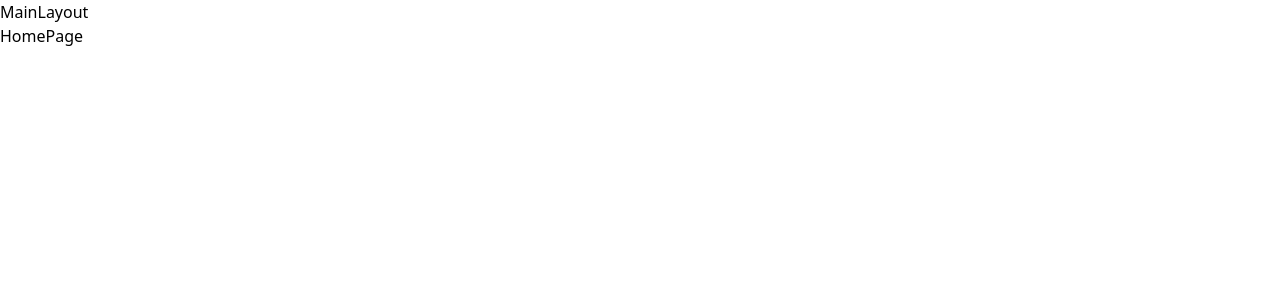
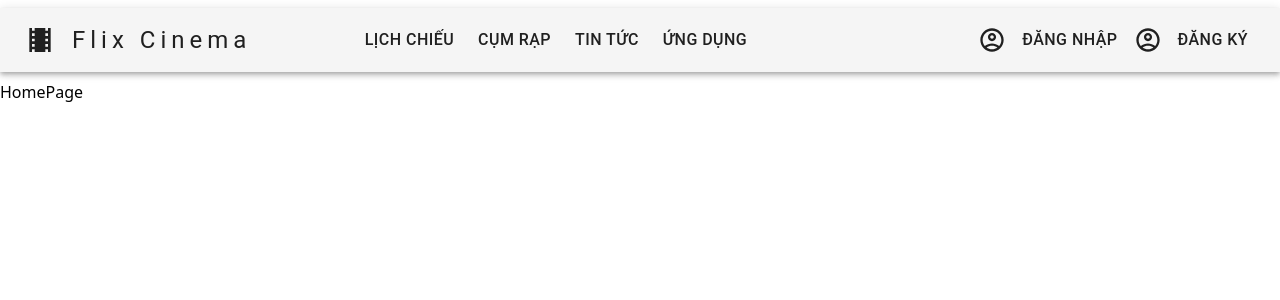
Before and after one commit to mielindev/Flix-Movie, a React (Vite) app: page / in a window 1280 px wide. Shown: the top 300 px of the page. Built offline with nearby package versions, Linux system fonts and the light colour scheme.

Commit message:
Create Header Component

```diff
--- a/src/components/Header/Header.jsx
+++ b/src/components/Header/Header.jsx
@@ -1,5 +1,133 @@
-import React from "react";
+import React, { useState } from "react";
+import {
+  AppBar,
+  Avatar,
+  Box,
+  Button,
+  Menu,
+  MenuItem,
+  Stack,
+  Toolbar,
+  Typography,
+} from "@mui/material";
+import TheatersIcon from "@mui/icons-material/Theaters";
+import { useDispatch, useSelector } from "react-redux";
+import { logout } from "../../store/slice/user.slice";
+import { useNavigate } from "react-router-dom";
+import PATH from "../../routes/path";
+import AccountCircleOutlinedIcon from "@mui/icons-material/AccountCircleOutlined";
 
+const pages = ["Lịch Chiếu", "Cụm Rạp", "Tin Tức", "Ứng Dụng"];
 export default function Header() {
-  return <div>Header</div>;
+  const [anchorEl, setAnchorEl] = useState(null);
+  const dispatch = useDispatch();
+  const navigate = useNavigate();
+  const { currentUser } = useSelector((state) => state.user);
+
+  const handleLogin = () => {
+    // Logic đăng nhập (thay thế khi cần)
+    navigate(PATH.LOGIN);
+  };
+
+  const handleRegister = () => {
+    navigate(PATH.REGISTER);
+  };
+
+  const handleLogout = () => {
+    // Logic đăng xuất (thay thế khi cần)
+    dispatch(logout());
+    handleCloseMenu();
+  };
+
+  const handleMenuOpen = (event) => {
+    setAnchorEl(event.currentTarget);
+  };
+
+  const handleCloseMenu = () => {
+    setAnchorEl(null);
+  };
+  return (
+    <AppBar
+      position="static"
+      sx={{
+        my: 1,
+        py: 1,
+        width: "100%",
+        display: "flex",
+        justifyContent: "center",
+      }}
+      color="default"
+    >
+      <Toolbar variant="dense">
+        <Stack width="60%" direction="row" alignItems="center">
+          <TheatersIcon sx={{ fontSize: 32, mr: 2 }} />
+          <Typography
+            letterSpacing={5}
+            variant="h5"
+            sx={{ flexGrow: 1, cursor: "pointer" }}
+            onClick={() => {
+              navigate(PATH.HOME);
+            }}
+            component="a"
+          >
+            Flix Cinema
+          </Typography>
+          <Box>
+            {pages.map((page) => {
+              return (
+                <Button sx={{ fontSize: 16, mr: 1 }} key={page} color="inherit">
+                  {page}
+                </Button>
+              );
+            })}
+          </Box>
+        </Stack>
+
+        <Box width="40%" display="flex" justifyContent="flex-end">
+          {!currentUser ? (
+            <Box>
+              <Button
+                sx={{ fontSize: 16 }}
+                color="inherit"
+                onClick={handleLogin}
+              >
+                <AccountCircleOutlinedIcon sx={{ mr: 2, fontSize: 28 }} />
+                Đăng nhập
+              </Button>
+              <Button
+                sx={{ fontSize: 16 }}
+                color="inherit"
+                onClick={handleRegister}
+              >
+                <AccountCircleOutlinedIcon sx={{ mr: 2, fontSize: 28 }} />
+                Đăng ký
+              </Button>
+            </Box>
+          ) : (
+            // Hiển thị avatar khi đã đăng nhập
+            <Box>
+              <Avatar
+                sx={{
+                  cursor: "pointer",
+                  backgroundColor: "orange",
+                  fontSize: 24,
+                  fontWeight: 500,
+                }}
+                onClick={handleMenuOpen}
+              >
+                U
+              </Avatar>
+              <Menu
+                anchorEl={anchorEl}
+                open={Boolean(anchorEl)}
+                onClose={handleCloseMenu}
+              >
+                <MenuItem onClick={handleLogout}>Đăng xuất</MenuItem>
+              </Menu>
+            </Box>
+          )}
+        </Box>
+      </Toolbar>
+    </AppBar>
+  );
 }
--- a/src/layouts/AuthLayout/AuthLayout.jsx
+++ b/src/layouts/AuthLayout/AuthLayout.jsx
@@ -1,6 +1,7 @@
 import { Box } from "@mui/material";
 import React from "react";
 import { Outlet } from "react-router-dom";
+import Header from "../../components/Header/Header";
 
 export default function AuthLayout({ children }) {
   return (
--- a/src/layouts/MainLayout/MainLayout.jsx
+++ b/src/layouts/MainLayout/MainLayout.jsx
@@ -1,10 +1,11 @@
 import React from "react";
 import { Outlet } from "react-router-dom";
+import Header from "../../components/Header/Header";
 
 export default function MainLayout({ children }) {
   return (
     <div>
-      MainLayout
+      <Header />
       {children}
       <Outlet />
     </div>
--- a/src/store/slice/user.slice.js
+++ b/src/store/slice/user.slice.js
@@ -19,5 +19,5 @@ const userSlice = createSlice({
   },
 });
 
-export const { setCurrentUser } = userSlice.actions;
+export const { setCurrentUser, logout } = userSlice.actions;
 export default userSlice.reducer;
--- a/src/store/store.js
+++ b/src/store/store.js
@@ -2,7 +2,7 @@ import { configureStore } from "@reduxjs/toolkit";
 import userSlice from "./slice/user.slice";
 const store = configureStore({
   reducer: {
-    [userSlice.name]: userSlice,
+    user: userSlice,
   },
 });
 export default store;
```
